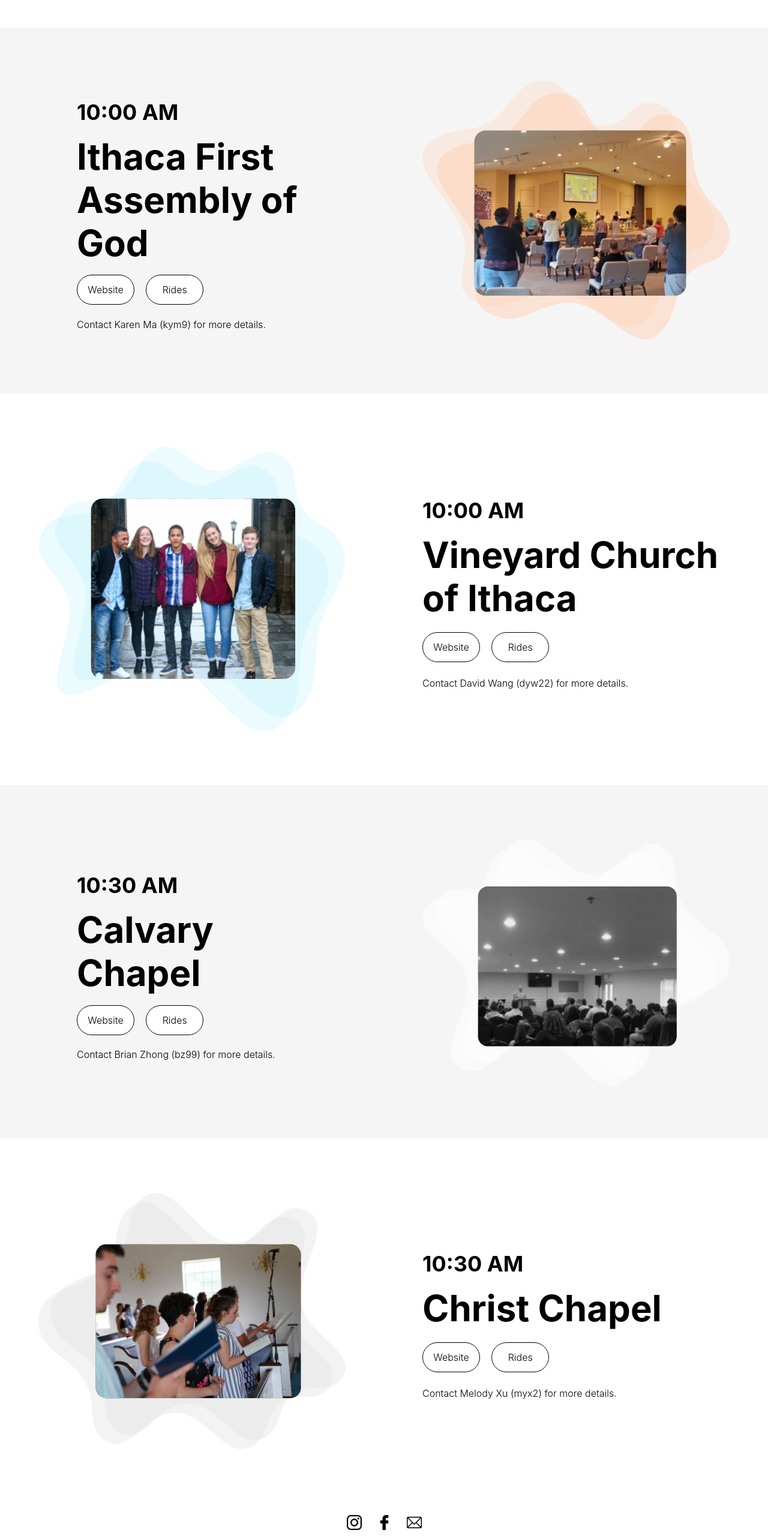
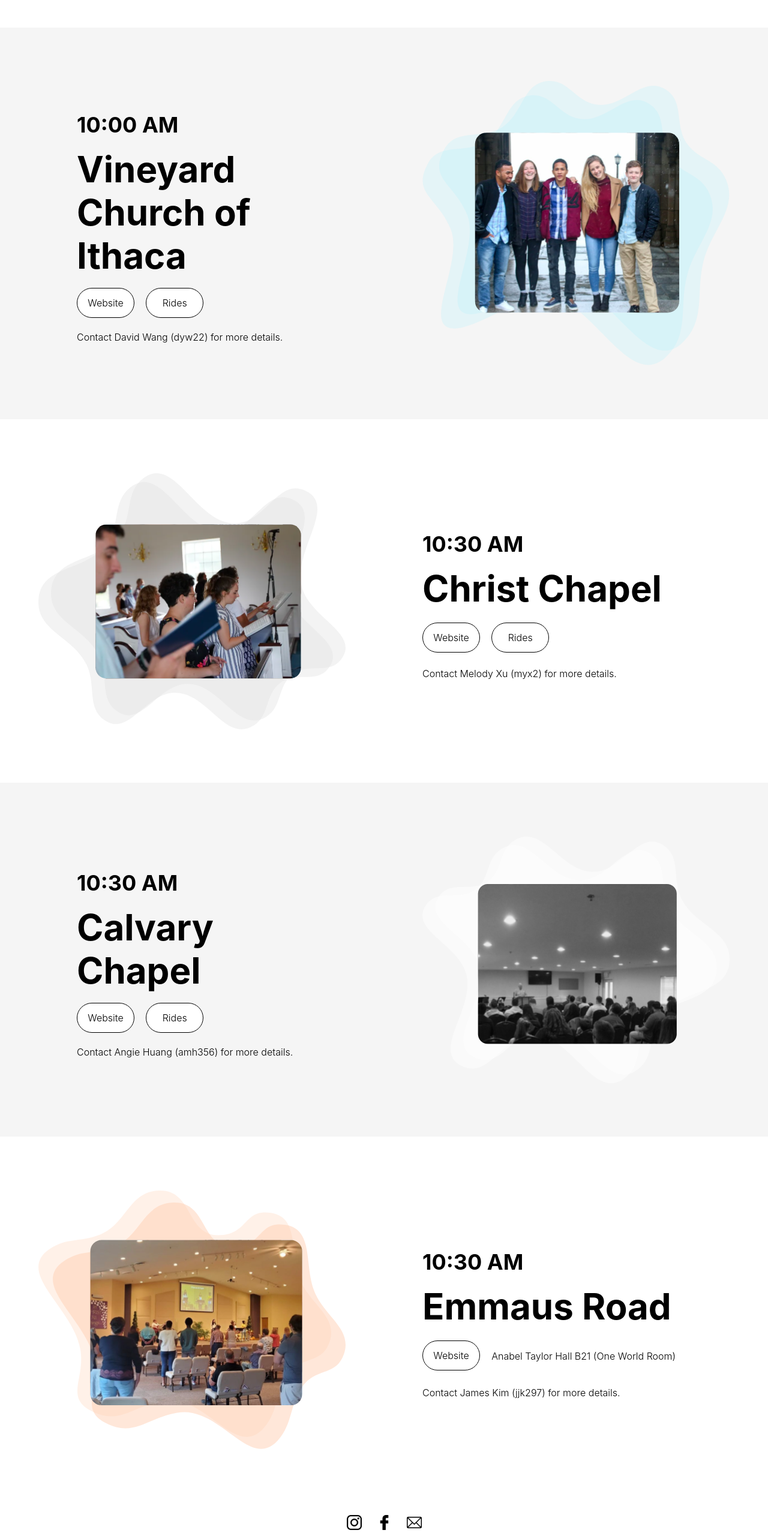
Before and after one commit to biojameskim/aaiv-website, a React (Create React App) app: page /church in a window 1280 px wide. Shown: the part 1460-4026 px from the top of the page at 60% size. Built offline with nearby package versions, Linux system fonts and the light colour scheme.

Commit message:
Update church information

```diff
--- a/src/pages/Church.js
+++ b/src/pages/Church.js
@@ -7,7 +7,7 @@
 import christ_chapel from '../assets/church/christ-chapel.svg';
 import Footer from '../components/Footer';
 
-export default function Church({isMobile=false}) {
+export default function Church({ isMobile = false }) {
     const [isVisible1, setVisible1] = React.useState(false);
     const [isVisible2, setVisible2] = React.useState(false);
     const [isVisible3, setVisible3] = React.useState(false);
@@ -62,10 +62,10 @@
                 <h2>9:45 AM</h2>
                 <h1>First Ithaca Chinese Christian Church</h1>
                 <div className={`button-container ${isMobile ? 'button-container-mobile' : ''}`}>
-                <a href='http://ithacachinesechurch.org/ficccem/' target="_blank" rel="noopener noreferrer">
+                    <a href='http://em.ficcc.org/' target="_blank" rel="noopener noreferrer">
                         <button>Website</button>
                     </a>
-                <a href='http://ithacachinesechurch.org/ficccem/' target="_blank" rel="noopener noreferrer">
+                    <a href='http://em.ficcc.org/#announcements' target="_blank" rel="noopener noreferrer">
                         <button>Rides</button>
                     </a>
                 </div>
@@ -73,23 +73,6 @@
             </div>
         </div>
         <div className={`church-section ${isMobile ? 'church-section-mobile' : ''} church-section-left fade-in-section ${isVisible2 ? 'is-visible' : ''}`} ref={domRef2}>
-        <div className={`${isMobile ? 'text-container-mobile' : 'text-container'}`}>
-            <h2>10:00 AM</h2>
-            <h1>Ithaca First Assembly of God</h1>
-            <div className={`button-container ${isMobile ? 'button-container-mobile' : ''}`}>
-                <a href='https://www.ithacafirstassembly.org/' target="_blank" rel="noopener noreferrer">
-                    <button>Website</button>
-                </a>
-                <a href='https://www.ithacafirstassembly.org/' target="_blank" rel="noopener noreferrer">
-                    <button>Rides</button>
-                </a>
-            </div>
-            <p>Contact Karen Ma (kym9) for more details.</p>
-        </div>
-        <img className={`${isMobile ? 'church-image-mobile' : 'church-image'}`} src={ithaca_first} alt="ithaca-first"></img>
-    </div>
-    <div className={`church-section ${isMobile ? 'church-section-mobile' : ''} church-section-right  fade-in-section ${isVisible3 ? 'is-visible' : ''}`} ref={domRef3}>
-        <img className={`${isMobile ? 'church-image-mobile' : 'church-image'}`} src={vineyard} alt="vineyard"></img>
             <div className={`${isMobile ? 'text-container-mobile' : 'text-container'}`}>
                 <h2>10:00 AM</h2>
                 <h1>Vineyard Church of Ithaca</h1>
@@ -103,24 +86,9 @@
                 </div>
                 <p>Contact David Wang (dyw22) for more details.</p>
             </div>
+            <img className={`${isMobile ? 'church-image-mobile' : 'church-image'}`} src={vineyard} alt="vineyard"></img>
         </div>
-    <div className={`church-section ${isMobile ? 'church-section-mobile' : ''} church-section-left fade-in-section ${isVisible4 ? 'is-visible' : ''}`} ref={domRef4}>
-        <div className={`${isMobile ? 'text-container-mobile' : 'text-container'}`}>
-            <h2>10:30 AM</h2>
-            <h1>Calvary Chapel</h1>
-            <div className={`button-container ${isMobile ? 'button-container-mobile' : ''}`}>
-                <a href='https://calvarychapelithaca.org/' target="_blank" rel="noopener noreferrer">
-                    <button>Website</button>
-                </a>
-                <a href='https://docs.google.com/forms/d/e/1FAIpQLScOAMrSJuTAD45HhTtGL82HscS5YPMwgMmBOqTbkNufeDARAQ/viewform' target="_blank" rel="noopener noreferrer">
-                    <button>Rides</button>
-                </a>
-            </div>
-            <p>Contact Brian Zhong (bz99) for more details.</p>
-        </div>
-        <img className={`${isMobile ? 'church-image-mobile' : 'church-image'}`} src={calvary} alt="calvary"></img>
-    </div>
-    <div className={`church-section ${isMobile ? 'church-section-mobile' : ''} church-section-right fade-in-section ${isVisible5 ? 'is-visible' : ''}`} ref={domRef5}>
+        <div className={`church-section ${isMobile ? 'church-section-mobile' : ''} church-section-right  fade-in-section ${isVisible3 ? 'is-visible' : ''}`} ref={domRef3}>
             <img className={`${isMobile ? 'church-image-mobile' : 'church-image'}`} src={christ_chapel} alt="christ-chapel"></img>
             <div className={`${isMobile ? 'text-container-mobile' : 'text-container'}`}>
                 <h2>10:30 AM</h2>
@@ -136,6 +104,36 @@
                 <p>Contact Melody Xu (myx2) for more details.</p>
             </div>
         </div>
-    <Footer/>
+        <div className={`church-section ${isMobile ? 'church-section-mobile' : ''} church-section-left fade-in-section ${isVisible4 ? 'is-visible' : ''}`} ref={domRef4}>
+            <div className={`${isMobile ? 'text-container-mobile' : 'text-container'}`}>
+                <h2>10:30 AM</h2>
+                <h1>Calvary Chapel</h1>
+                <div className={`button-container ${isMobile ? 'button-container-mobile' : ''}`}>
+                    <a href='https://calvarychapelithaca.org/' target="_blank" rel="noopener noreferrer">
+                        <button>Website</button>
+                    </a>
+                    <a href='https://docs.google.com/forms/d/e/1FAIpQLScOAMrSJuTAD45HhTtGL82HscS5YPMwgMmBOqTbkNufeDARAQ/viewform' target="_blank" rel="noopener noreferrer">
+                        <button>Rides</button>
+                    </a>
+                </div>
+                <p>Contact Angie Huang (amh356) for more details.</p>
+            </div>
+            <img className={`${isMobile ? 'church-image-mobile' : 'church-image'}`} src={calvary} alt="calvary"></img>
+        </div>
+        <div className={`church-section ${isMobile ? 'church-section-mobile' : ''} church-section-right fade-in-section ${isVisible5 ? 'is-visible' : ''}`} ref={domRef5}>
+            <img className={`${isMobile ? 'church-image-mobile' : 'church-image'}`} src={ithaca_first} alt="ithaca-first"></img>
+            <div className={`${isMobile ? 'text-container-mobile' : 'text-container'}`}>
+                <h2>10:30 AM</h2>
+                <h1>Emmaus Road</h1>
+                <div className={`button-container ${isMobile ? 'button-container-mobile' : ''}`}>
+                    <a href='https://www.emmausroadcornell.com/' target="_blank" rel="noopener noreferrer">
+                        <button>Website</button>
+                    </a>
+                    <p>Anabel Taylor Hall B21 (One World Room)</p>
+                </div>
+                <p>Contact James Kim (jjk297) for more details.</p>
+            </div>
+        </div>
+        <Footer />
     </div>;
 }
--- a/src/pages/css/SmallGroup.css
+++ b/src/pages/css/SmallGroup.css
@@ -1,6 +1,6 @@
 .sg-title-container {
   background-image: url('../../assets/small_group/sg-bkg.svg');
-  background-size:cover;
+  background-size: cover;
   background-position: center;
   background-repeat: no-repeat;
   width: 100vw;
@@ -40,7 +40,7 @@
 
 .sg-leaders-section {
   background-image: url('../../assets/small_group/sg-bkg2.svg');
-  background-size:cover;
+  background-size: cover;
   background-position: center;
   background-repeat: no-repeat;
   width: 100vw;
@@ -74,6 +74,12 @@
   padding: 1%;
   margin: 1vw;
   text-align: start;
+  transition: all 200ms ease-in-out;
+}
+
+.leader:hover {
+  transform: translateY(-8px);
+  box-shadow: 0px 12px 10px darkgray;
 }
 
 .leader p {
@@ -81,12 +87,14 @@
   margin: 0;
   color: gray;
 }
+
 .leader hr {
   background-color: gray;
 }
+
 .leader h3 {
   font-weight: normal;
-  font-size:normal;
+  font-size: normal;
   margin: 10px 0px 5px 0px;
 }
 
@@ -102,6 +110,7 @@
   transition: opacity 0.6s ease, transform 1.2s ease;
   will-change: opacity, visibility;
 }
+
 .fade-in-section.is-visible {
   opacity: 1;
   transform: none;
```
Also changed, not shown: src/pages/About.js (+5 -5 lines). Lines whose indentation alone changed are shown as unchanged.
